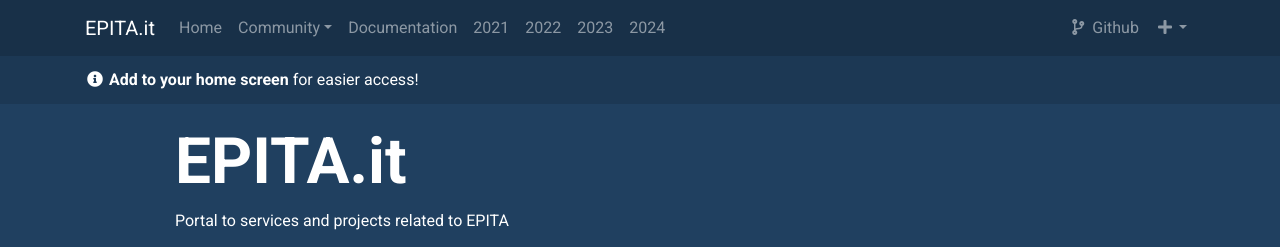
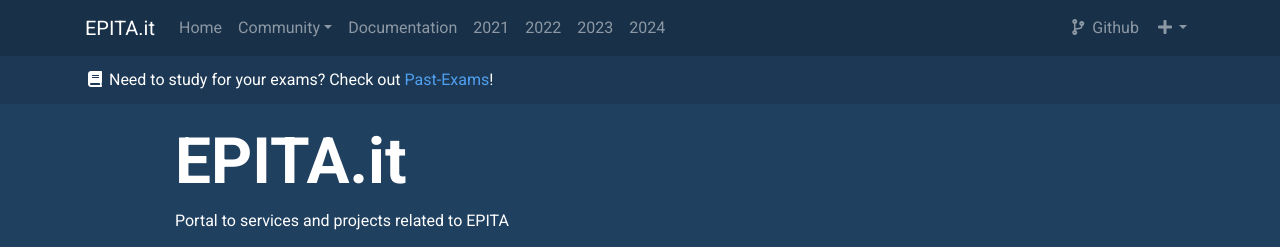
Before and after one commit to Epidocs/epita.it, a Jekyll site: the page built from index.html, in a window 1280 px wide. Shown: the top 247 px of the page. Built offline with Jekyll 4.4.1, drawn with Linux system fonts in a browser that asks for light colours; nearby versions of some CDN libraries.

Commit message:
Updated the newsline to act as a carousel + Added an ad for Past-Exams

```diff
--- a/_layouts/default.html
+++ b/_layouts/default.html
@@ -80,10 +80,16 @@
 	</nav>
 
 	{% if page.newsline %}
-		<div class="newsline" id="addToHomeScreen" style="display: none">
+		<div id="newsline">
 			<div class="container">
-				<i class="fa fa-info-circle fa-fw"></i>
-				<b>Add to your home screen</b> for easier access!
+				<div class="carousel-item active">
+					<i class="fas fa-book fa-fw"></i>
+					Need to study for your exams? Check out <a href="https://past-exams.epidocs.eu/">Past-Exams</a>!
+				</div>
+				<div id="addToHomeScreen" class="d-none">
+					<i class="fas fa-info-circle fa-fw"></i>
+					<b>Add to your home screen</b> for easier access!
+				</div>
 			</div>
 		</div>
 	{% endif %}
--- a/assets/css/style.css
+++ b/assets/css/style.css
@@ -36,7 +36,7 @@
     background: #4080c0;
 }
 
-.newsline {
+#newsline {
 	background: #1c3854;
 	padding: .75rem 1rem;
 }
--- a/assets/js/script.js
+++ b/assets/js/script.js
@@ -5,6 +5,18 @@
 	$link.addClass('active');
 	if($link.hasClass('dropdown-item'))
 		$link.parents('.nav-item').find('.nav-link').addClass('active');
+
+	// Activate newsline carousel
+	// $('#newsline').carousel(); // Carousel from Bootstrap is glitched
+	var carouselInterval = 10000; // ms
+	setInterval(function() {
+		$current = $('#newsline .carousel-item.active');
+		$current.removeClass('active');
+		$next = $current.nextAll('.carousel-item').first();
+		if($next.length <= 0) $next = $('.carousel-item').first();
+		$next.addClass('active');
+	}, carouselInterval);
+
 
 	// Handle display behavior on small screens
 	var checkScreenSize = function() {
@@ -49,7 +61,9 @@
 	if (window.matchMedia('(display-mode: standalone)').matches) {
 		$('a:external').attr('target', '_blank');
 	}
+
+	// Display ad about the web app in the newsline carousel
 	else {
-		$('#addToHomeScreen').show();
+		$('#addToHomeScreen').addClass('carousel-item').removeClass('d-none');
 	}
 });
```
